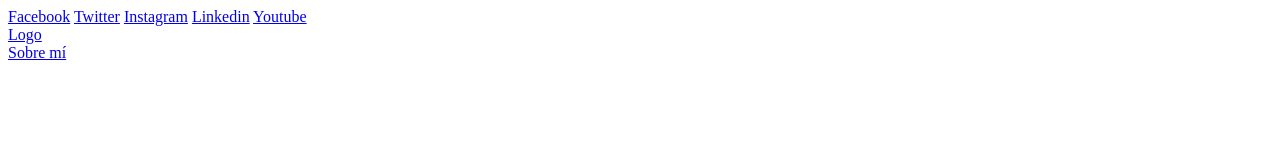
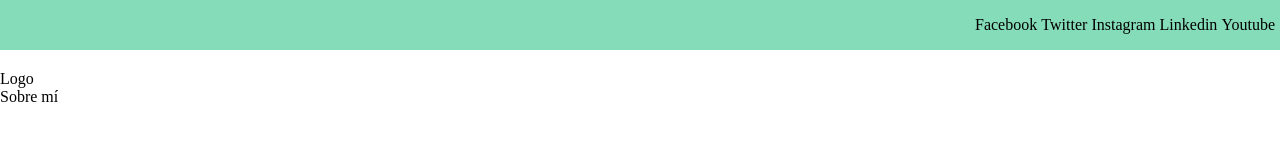
Before and after one commit to BernardoAguayoOrtega/blog, a website: page src/index.html in a window 1280 px wide. Drawn offline with Linux system fonts and the light colour scheme.

Commit message:
header architecture, header style and social media too

```diff
--- a/src/index.html
+++ b/src/index.html
@@ -9,9 +9,14 @@
 </head>
 
 <body>
+    <!--Header with 2 sections
+    1- social media links
+    2- nav
+    -->
     <header>
-        <section>
-            <div>
+        <!--1-social media-->
+        <section class="social-media-container">
+            <div class="social-media-icons">
                 <a href="/">Facebook</a>
                 <a href="/">Twitter</a>
                 <a href="/">Instagram</a>
@@ -19,8 +24,8 @@
                 <a href="/">Youtube</a>
             </div>
         </section>
-        <section>
-            <nav>
+        <!--2-nav section -->
+        <nav class="profile-link-container">
             <section>
                 <a href="/">Logo</a>
             </section>
@@ -28,7 +33,6 @@
                 <a href="porfile.html">Sobre mí</a>
             </section>
         </nav>
-        </section>
     </header>
 </body>
 
--- a/styles/index.css
+++ b/styles/index.css
@@ -0,0 +1,51 @@
+/*Configuration for body and keep fixed the main section*/
+
+body {
+    margin: 0;
+    padding: 0;
+    position: fixed;
+    top: 0;
+    bottom: 0;
+    left: 0;
+    right: 0;
+}
+
+
+/*General configuration for a element*/
+
+a {
+    text-decoration: none;
+    display: inline;
+    color: black;
+}
+
+
+/*header config*/
+
+header {
+    width: 100%;
+    height: 140px;
+    display: grid;
+    grid-template-rows: repeat(2, 1fr);
+}
+
+
+/*social-media*/
+
+header .social-media-container {
+    width: 100%;
+    height: 50px;
+    display: grid;
+    background-color: #85dcb8;
+}
+
+header .social-media-container .social-media-icons {
+    width: 300px;
+    height: auto;
+    display: flex;
+    justify-items: flex-end;
+    align-items: center;
+    justify-content: space-between;
+    justify-self: end;
+    margin-right: 5px;
+}
```
Lines whose indentation alone changed are shown as unchanged.
